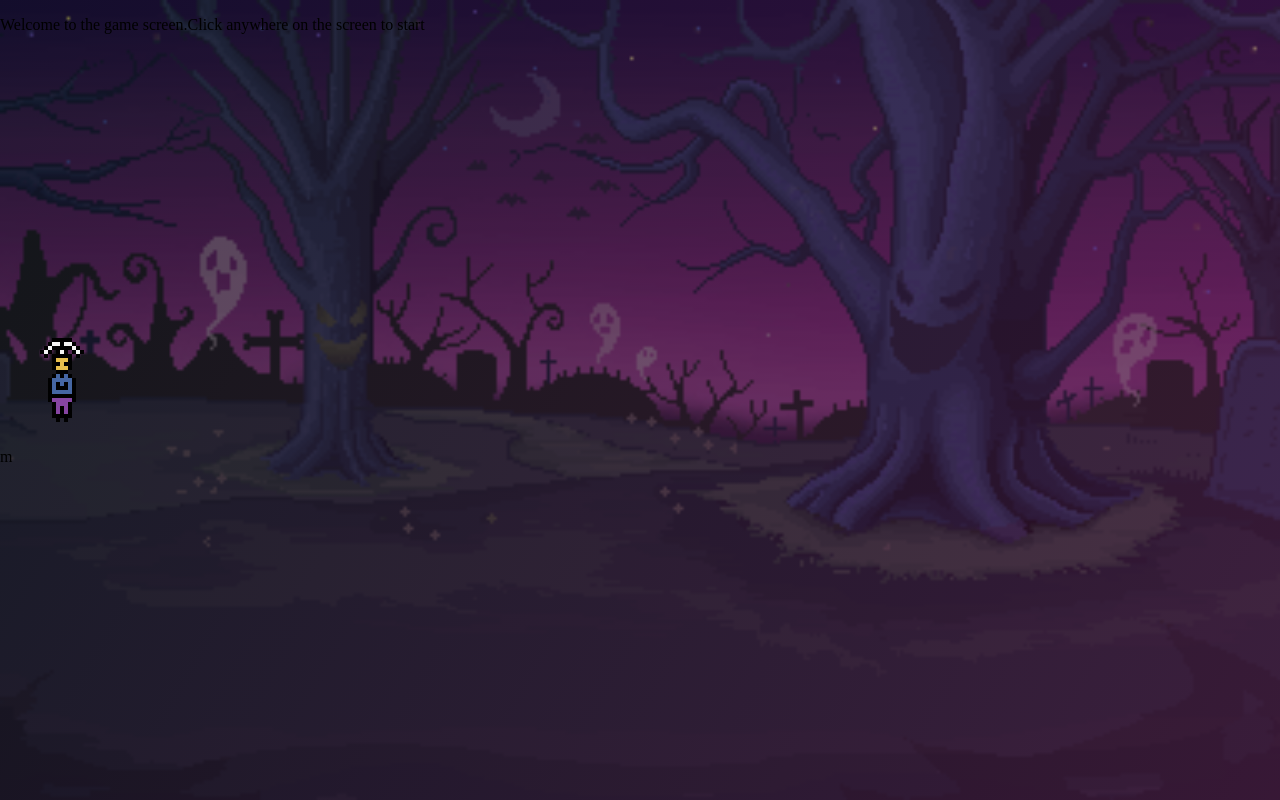
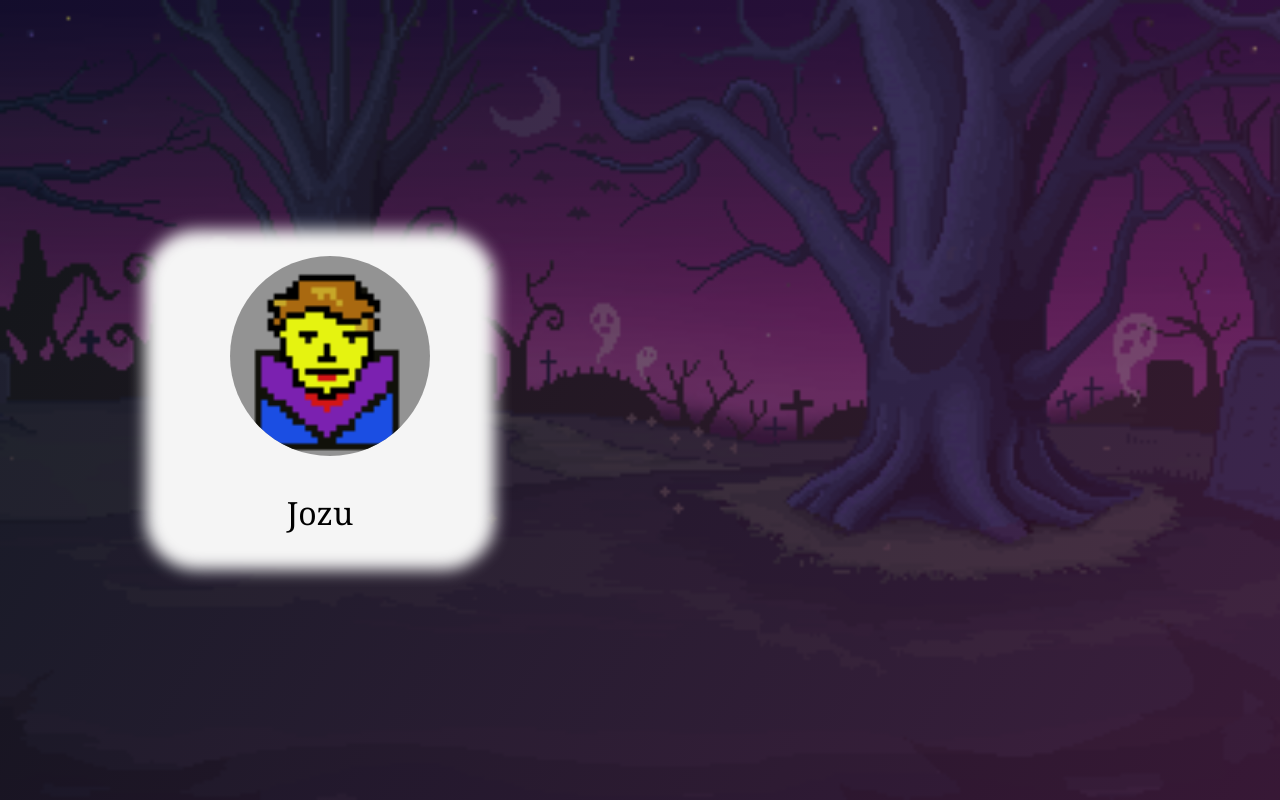
Before and after one commit to muin-15/Hollow_Gaze, a React (Vite) app in the folder hollowgaze/: page /game in a window 1280 px wide. Built offline with nearby package versions, Linux system fonts and the light colour scheme.

Commit message:
adding pixel user image

```diff
--- a/hollowgaze/src/game.css
+++ b/hollowgaze/src/game.css
@@ -11,3 +11,45 @@
   justify-content: center;
   align-items: center;
 }
+.character-container{
+  position: absolute;
+  background-color: whitesmoke;
+  width: 350px;
+  height: 340px;
+  filter: blur(8px);
+  -webkit-filter: blur(8px);
+  top: 50%;
+  left: 25%;
+  transform: translate(-50%, -50%);
+  border: 6 px solid white;
+  border-radius: 15%;
+  z-index: 1;
+}
+.user-image{
+  width: 200px;
+  height: 400px;
+  background-color: rgb(0,0,0); /* Fallback color */
+  background-color: rgba(0,0,0, 0.4);
+  position: absolute;
+  top: 32%;
+  left: 18%;
+  height: auto;
+  z-index: 2;
+  border-radius:100% ;
+}
+.user-image:hover {
+  filter: brightness(1.2);
+  transition: 0.3s;
+  cursor: pointer;
+  opacity: 2px;
+}
+.user-info{
+  position: absolute;
+  top: 60%;
+  left: 25%;
+  transform: translate(-50%, -50%);
+  color:black ;
+  z-index: 2;
+  font-size: 32px ;
+  font-family: Georgia, 'Times New Roman', Times, serif,Bold;
+}
--- a/hollowgaze/src/game.tsx
+++ b/hollowgaze/src/game.tsx
@@ -4,12 +4,13 @@ function Game(){
 
     return (
         <div className="game-screen">
-            <div className="character-container">m
-                <img src='New Piskel.gif'></img>
+            <div className="character-container">
+
             </div>
+               <img className='user-image' src='user_image.gif' alt='Jozu'></img>
+               <p className='user-info'>Jozu</p>
             <div className="Start-info">
-                <p>Welcome to the game screen.</p>
-                <p>Click anywhere on the screen to start</p>
+
             </div>
         </div>
     );
```
Also changed, not shown: hollowgaze/public/user_image.gif (added), 1 other file (tests, documents, lock files or other folders).
